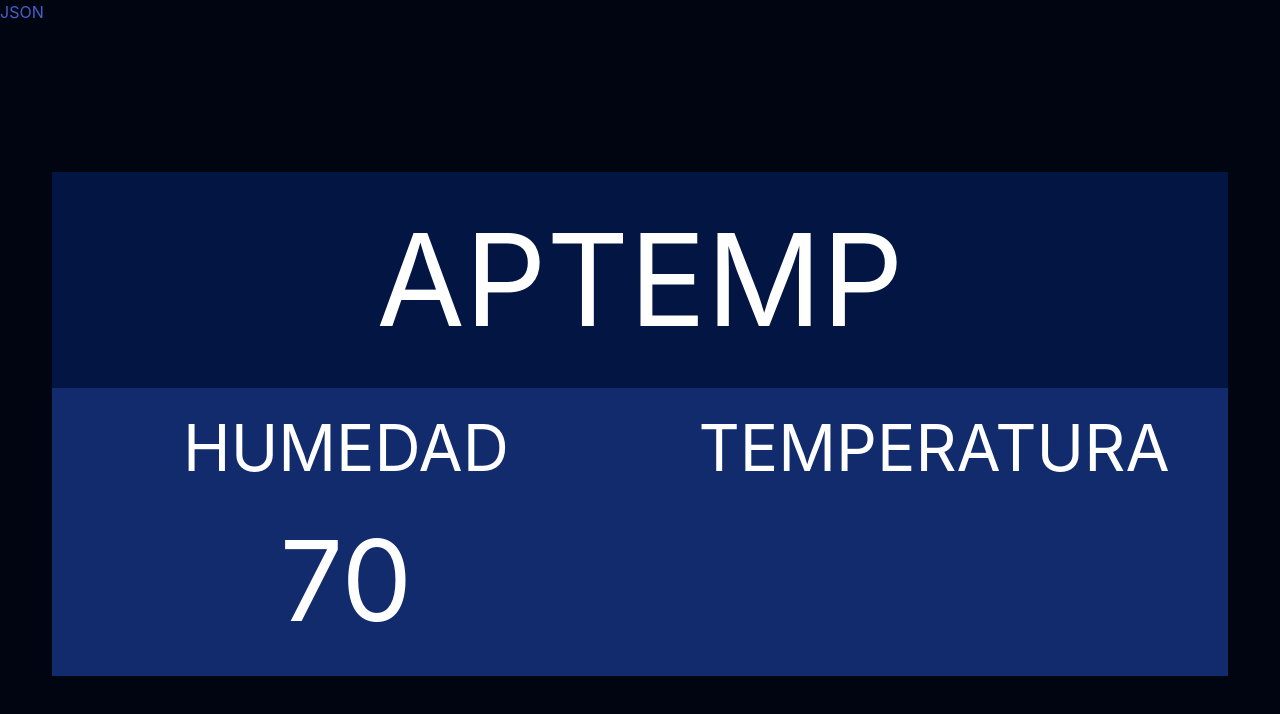
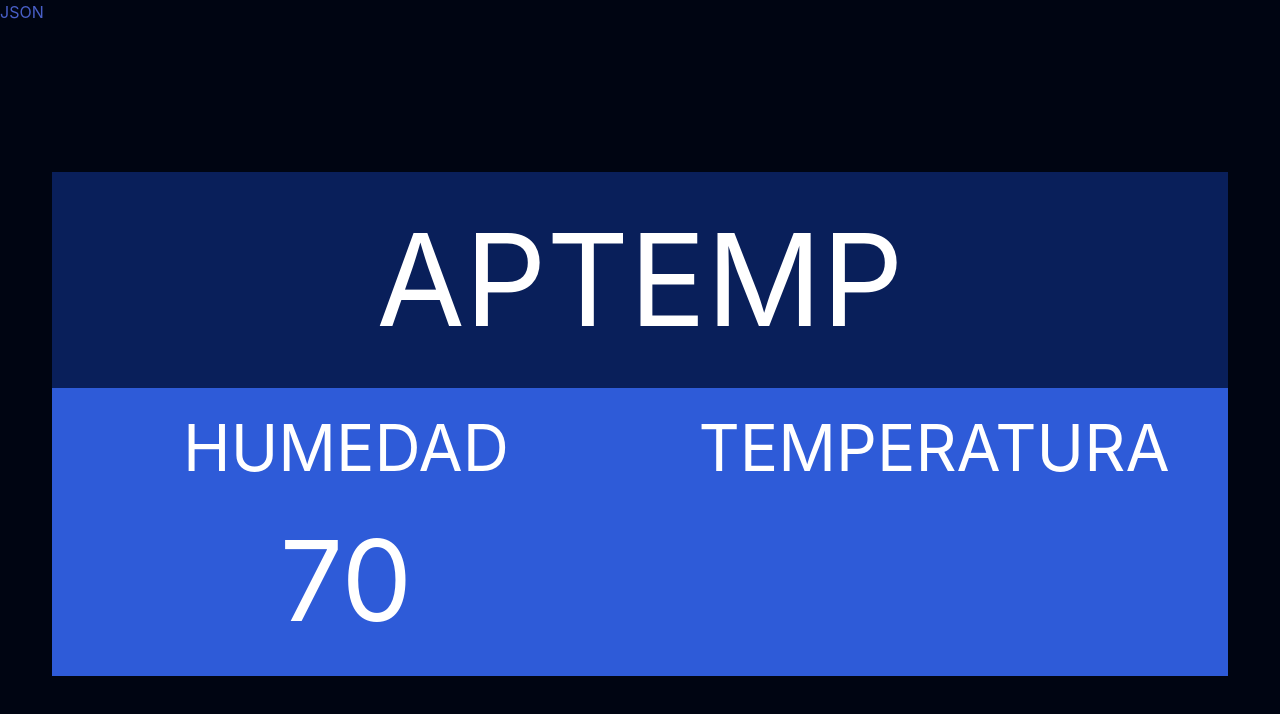
Before and after one commit to rubenvg1/APTEMP, a plain HTML site: page index.html in a window 1280 px wide. Drawn offline with nearby package versions, Linux system fonts and the light colour scheme; no server answers.

Commit message:
Add files via upload

```diff
--- a/index.html
+++ b/index.html
@@ -8,7 +8,9 @@
   <link rel='stylesheet' href='https://stackpath.bootstrapcdn.com/font-awesome/4.7.0/css/font-awesome.min.css'>
 </head>
 
+<script src="https://www.gstatic.com/firebasejs/3.6.1/firebase.js"></script>
 <script src="main.js"></script>
+
 
 
 <body style="background-color: #000512;">
@@ -24,15 +26,15 @@
     <div class='hero-body' style="background-color: #000512 ;" style="border-radius: 20%;" >
       <div class='container' style="border-radius: 20%;">
         <div class='columns has-text-centered' style="border-radius: 20%;">
-          <div class='column' style="background-color: #031542 ;" style="border-radius: 20%;">
+          <div class='column' style="background-color: #091f5a ;" style="border-radius: 20%;">
             <h1  style='font-size: 8rem'  style="color: #000512 ;" style="background: #000512 ;"
               style="background-color: #000512 ;" style="border-radius: 20%;" >APTEMP</h1>
           </div>
         </div>
 
-        <div class='columns' style="background: #112b6d ;">
-          <div class='column has-text-centered' style="background: #112b6d ;">
-            <h1 style='font-size: 4rem' style="background: #112b6d ;">HUMEDAD</h1>
+        <div class='columns' style="background: #2e5bd8 ;">
+          <div class='column has-text-centered' style="background: #2e5bd8 ;">
+            <h1 style='font-size: 4rem' style="background: #2e5bd8 ;">HUMEDAD</h1>
             <h1 id="tem " style='font-size: 7rem'>70</h1>
 
             <script src="https://www.gstatic.com/firebasejs/3.6.1/firebase.js"></script>
@@ -60,8 +62,8 @@
 
 
           </div>
-          <div class='column has-text-centered' style="background: #112b6d ;">
-            <h1 style='font-size: 4rem' style="background: #112b6d ;">TEMPERATURA</h1>
+          <div class='column has-text-centered' style="background: #2e5bd8 ;">
+            <h1 style='font-size: 4rem' style="background: #2e5bd8 ;">TEMPERATURA</h1>
             <h1 id="holaMundo" style='font-size: 6rem' ></h1>
 
             <script src="https://www.gstatic.com/firebasejs/3.6.1/firebase.js"></script>
```
